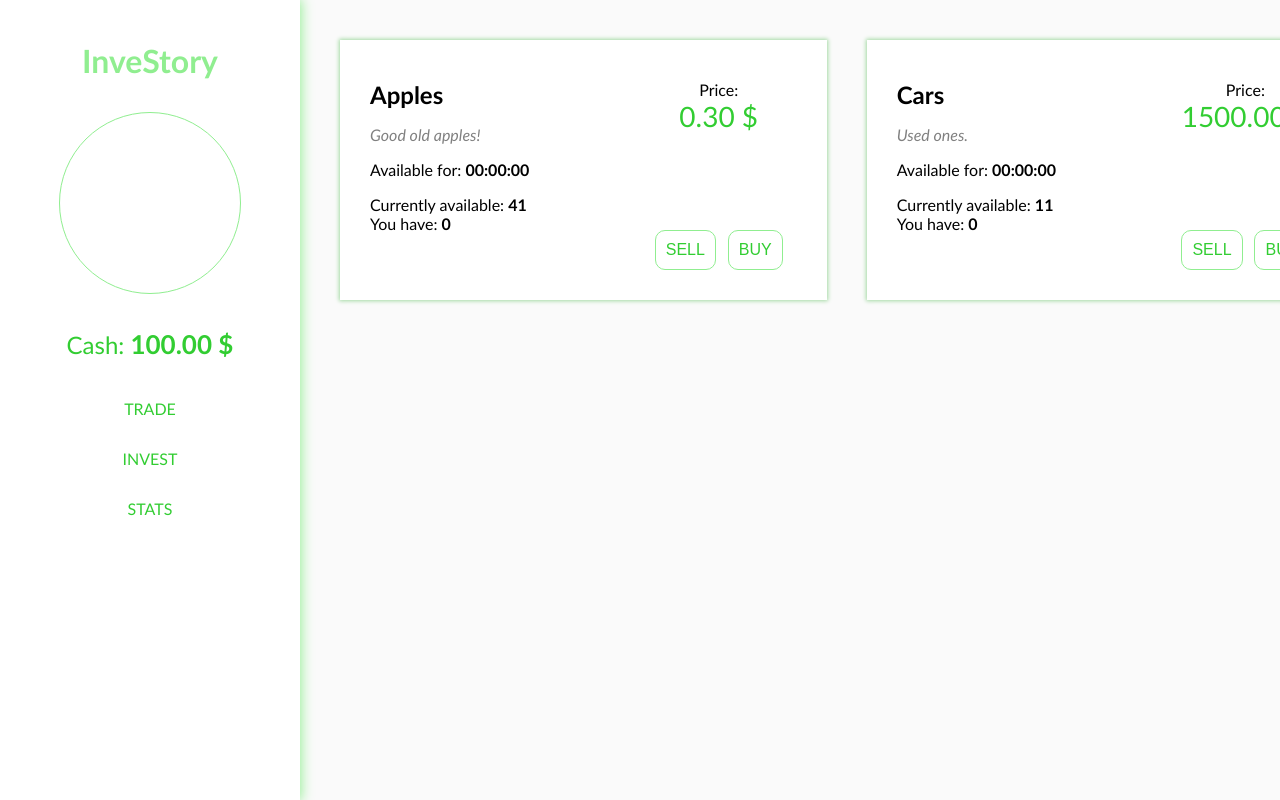
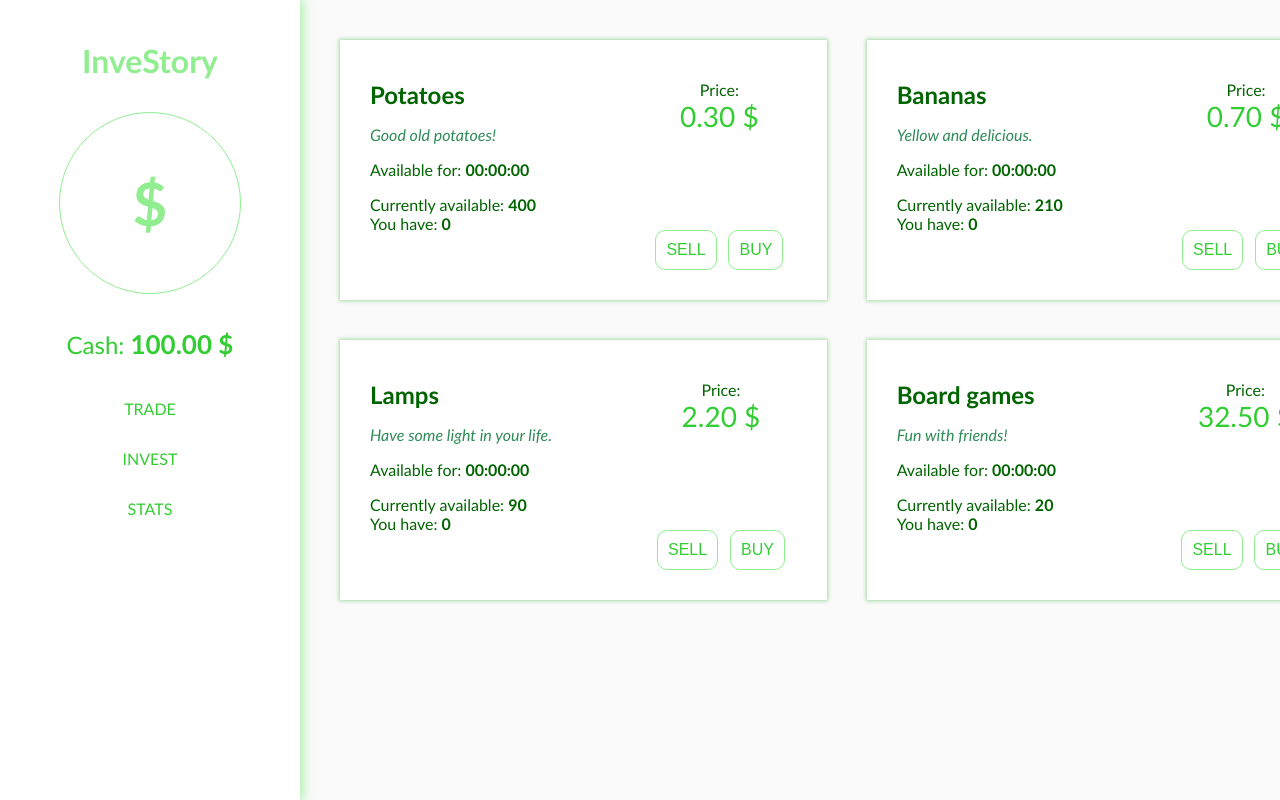
Before and after one commit to maciejpajkowski/InveStory, a React (Create React App) app: page / in a window 1280 px wide. Shown: the top 800 px of the page. Built offline with nearby package versions, Linux system fonts and the light colour scheme.

Commit message:
Implemented working stock management with minor bugs

```diff
--- a/src/App.js
+++ b/src/App.js
@@ -2,6 +2,7 @@ import React, { Fragment } from "react";
 import styled, { createGlobalStyle } from "styled-components";
 import Sidebar from "./components/Sidebar/Sidebar";
 import Viewer from "./components/Viewer/Viewer";
+import ProductsList from "./data/ProductsList";
 
 const GlobalStyle = createGlobalStyle`
   body {
@@ -19,33 +20,72 @@ const MainGrid = styled.div`
 export default class App extends React.Component {
   state = {
     money: 100.0,
-    products: [
-      {
-        id: 0,
-        title: "Apples",
-        description: "Good old apples!",
-        price: 0.3,
-        inStock: 41,
-        youHave: 0
-      },
-      {
-        id: 1,
-        title: "Cars",
-        description: "Used ones.",
-        price: 1500,
-        inStock: 11,
-        youHave: 0
+    products: ProductsList,
+    investments: []
+  };
+
+  cycleUpdate = () => {
+    let start = false;
+    if (start === false) {
+      setInterval(() => {
+        this.callUpdate();
+      }, 8000); // IMPORTANT!
+      start = true;
+    }
+  };
+
+  callUpdate = () => {
+    console.log("Stock updated!");
+    this.state.products.map(item => {
+      const addOrRemoveRandomizer = Math.floor(Math.random() * 10 + 1);
+      const smallProductsStockRandomizer = Math.floor(Math.random() * 20 + 1);
+      const mediumProductsStockRandomizer = Math.floor(Math.random() * 10 + 1);
+      const largeProductsStockRandomizer = Math.floor(Math.random() * 5 + 1);
+
+      if (addOrRemoveRandomizer >= 6) {
+        switch (item.classification) {
+          case "small":
+            item.inStock += smallProductsStockRandomizer;
+            break;
+          case "medium":
+            item.inStock += mediumProductsStockRandomizer;
+            break;
+          case "large":
+            item.inStock += largeProductsStockRandomizer;
+            break;
+          default:
+            break;
+        }
+      } else {
+        switch (item.classification) {
+          case "small":
+            item.inStock -= smallProductsStockRandomizer;
+            break;
+          case "medium":
+            item.inStock -= mediumProductsStockRandomizer;
+            break;
+          case "large":
+            item.inStock -= largeProductsStockRandomizer;
+            break;
+          default:
+            break;
+        }
       }
-    ],
-    investments: []
+      return item;
+    });
+    this.setState(prevState => ({
+      products: this.state.products
+    }));
   };
 
   buyProduct = product => {
     const index = this.state.products.findIndex(prod => prod.id === product.id);
     const updatedProducts = [...this.state.products];
-    if (updatedProducts[index].inStock > 0) {
-      updatedProducts[index].inStock--;
-      updatedProducts[index].youHave++;
+    const specificProduct = updatedProducts[index];
+
+    if (specificProduct.inStock > 0 && this.state.money > 0) {
+      specificProduct.inStock--;
+      specificProduct.youHave++;
     } else {
       return;
     }
@@ -59,9 +99,11 @@ export default class App extends React.Component {
   sellProduct = product => {
     const index = this.state.products.findIndex(prod => prod.id === product.id);
     const updatedProducts = [...this.state.products];
-    if (updatedProducts[index].youHave > 0) {
-      updatedProducts[index].inStock++;
-      updatedProducts[index].youHave--;
+    const specificProduct = updatedProducts[index];
+
+    if (specificProduct.youHave > 0) {
+      specificProduct.inStock++;
+      specificProduct.youHave--;
     } else {
       return;
     }
@@ -71,6 +113,10 @@ export default class App extends React.Component {
       products: updatedProducts
     }));
   };
+
+  componentDidMount() {
+    this.cycleUpdate();
+  }
 
   render() {
     return (
--- a/src/components/Sidebar/Sidebar.js
+++ b/src/components/Sidebar/Sidebar.js
@@ -22,6 +22,8 @@ const SidebarStyle = styled.div`
     border-radius: 100%;
     margin: 10px auto;
     font-weight: bold;
+    font-size: 60px;
+    color: lightgreen;
     justify-content: center;
     align-items: center;
   }
@@ -65,7 +67,7 @@ const B = styled.span`
 const Sidebar = props => (
   <SidebarStyle money={props.money}>
     <h1>InveStory</h1>
-    <div className="username" />
+    <div className="username">$</div>
     <p className="money">
       Cash: <B>{parseFloat(props.money).toFixed(2)} $</B>
     </p>
--- a/src/components/Viewer/Product.js
+++ b/src/components/Viewer/Product.js
@@ -2,6 +2,7 @@ import React from "react";
 import styled from "styled-components";
 
 const ProductStyle = styled.div`
+  color: darkgreen;
   background-color: #fff;
   height: 200px;
   box-shadow: 0px 0px 4px 1px #a2d9a2;
@@ -21,7 +22,7 @@ const ProductStyle = styled.div`
   }
 
   .description {
-    color: grey;
+    color: seagreen;
     font-style: italic;
   }
 
@@ -95,7 +96,6 @@ export default class Product extends React.Component {
   }
 
   render() {
-    console.log(this.props);
     return (
       <ProductStyle>
         <div className="divider">
--- /dev/null
+++ b/src/data/ProductsList.js
@@ -0,0 +1,47 @@
+export default [
+  {
+    id: 0,
+    title: "Potatoes",
+    description: "Good old potatoes!",
+    price: 0.3,
+    inStock: 400,
+    youHave: 0,
+    classification: "small"
+  },
+  {
+    id: 1,
+    title: "Bananas",
+    description: "Yellow and delicious.",
+    price: 0.7,
+    inStock: 210,
+    youHave: 0,
+    classification: "small"
+  },
+  {
+    id: 2,
+    title: "Batteries",
+    description: "Keep things powered up.",
+    price: 1.5,
+    inStock: 140,
+    youHave: 0,
+    classification: "small"
+  },
+  {
+    id: 3,
+    title: "Lamps",
+    description: "Have some light in your life.",
+    price: 2.2,
+    inStock: 90,
+    youHave: 0,
+    classification: "medium"
+  },
+  {
+    id: 4,
+    title: "Board games",
+    description: "Fun with friends!",
+    price: 32.5,
+    inStock: 20,
+    youHave: 0,
+    classification: "large"
+  }
+];
```
Also changed, not shown: src/game/Game.js (deleted, +0 -30 lines).
